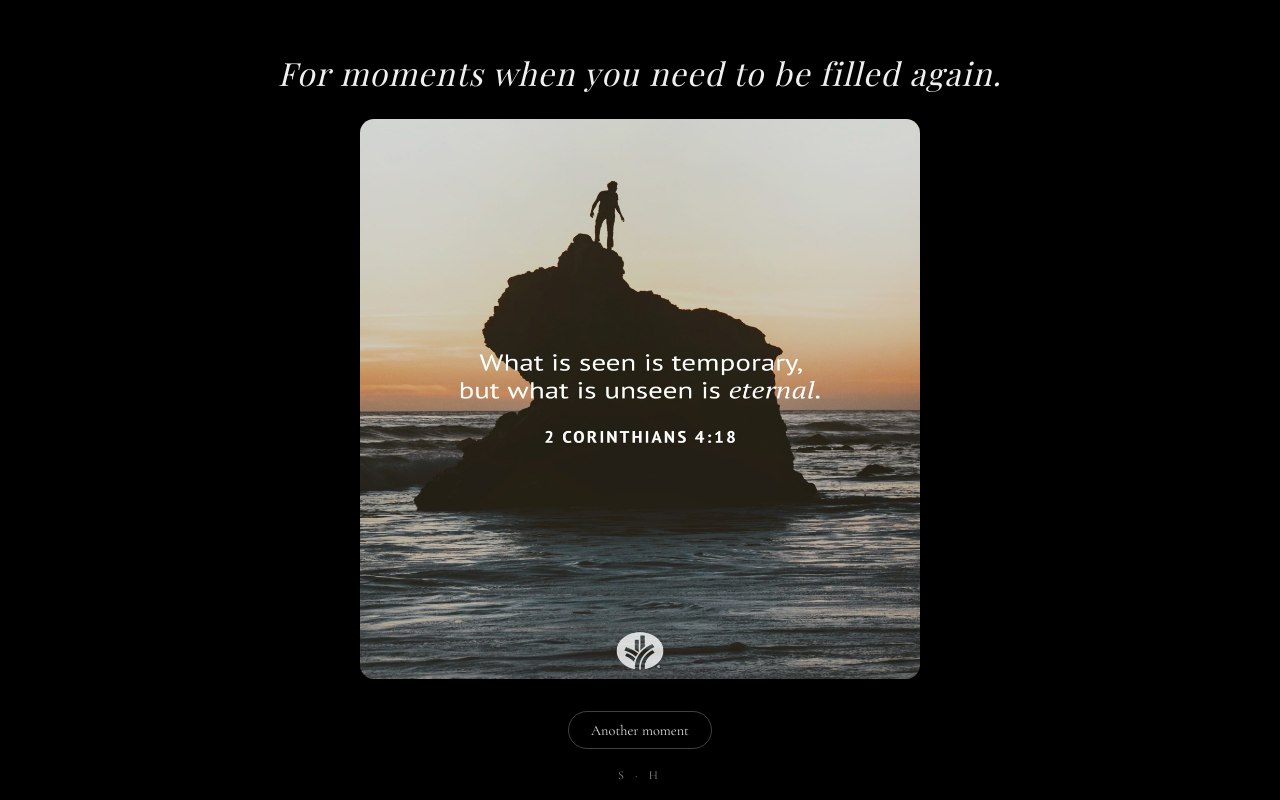
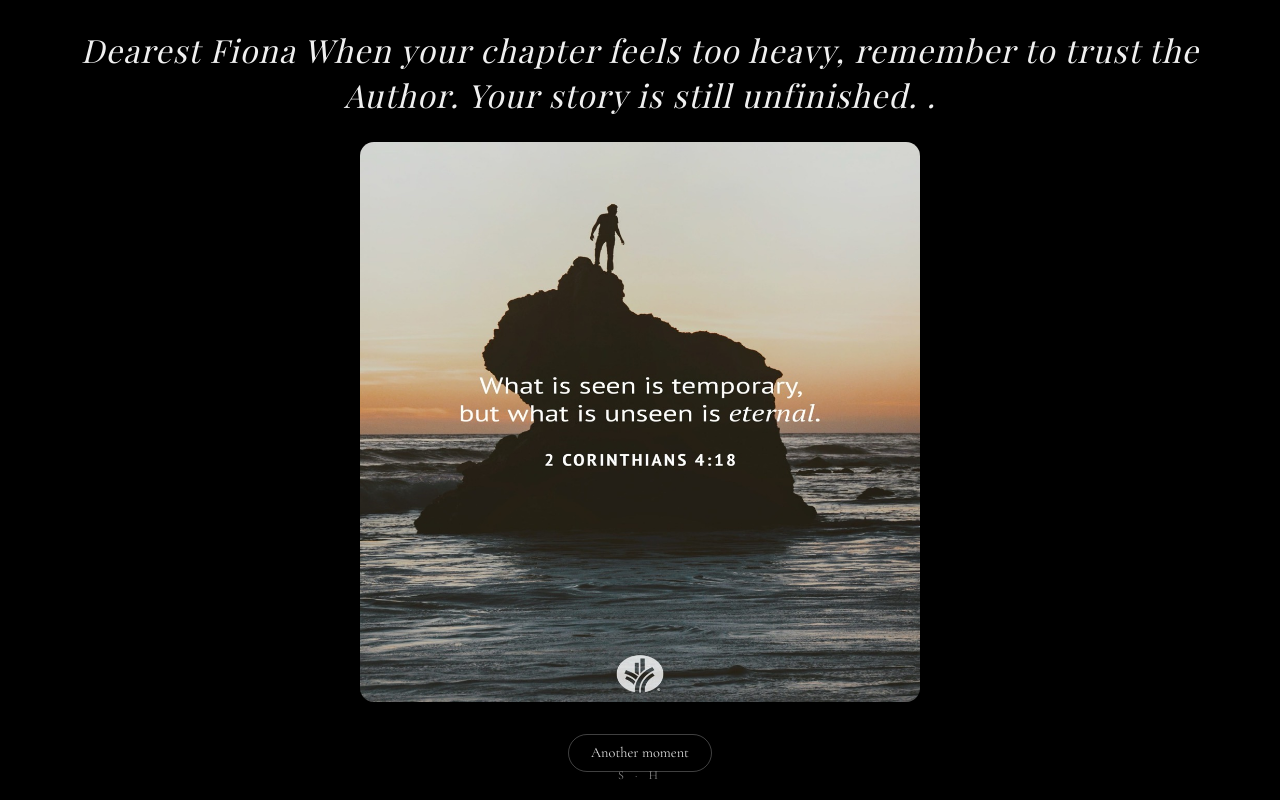
Before and after one commit to say274/trust_the_Author, a plain HTML site: page index.html in a window 1280 px wide. Drawn offline with nearby package versions, Linux system fonts and the light colour scheme; a web font is replaced by a local one.

Commit message:
Update index.html

```diff
--- a/index.html
+++ b/index.html
@@ -79,7 +79,13 @@
 <body>
 
   <div class="title">
-    For moments when you need to be filled again.
+    Dearest Fiona
+
+    When your chapter feels too heavy,
+    remember to trust the Author.
+
+    Your story is still unfinished.
+    .
   </div>
   <div class="monogram">S · H</div>
 
```
